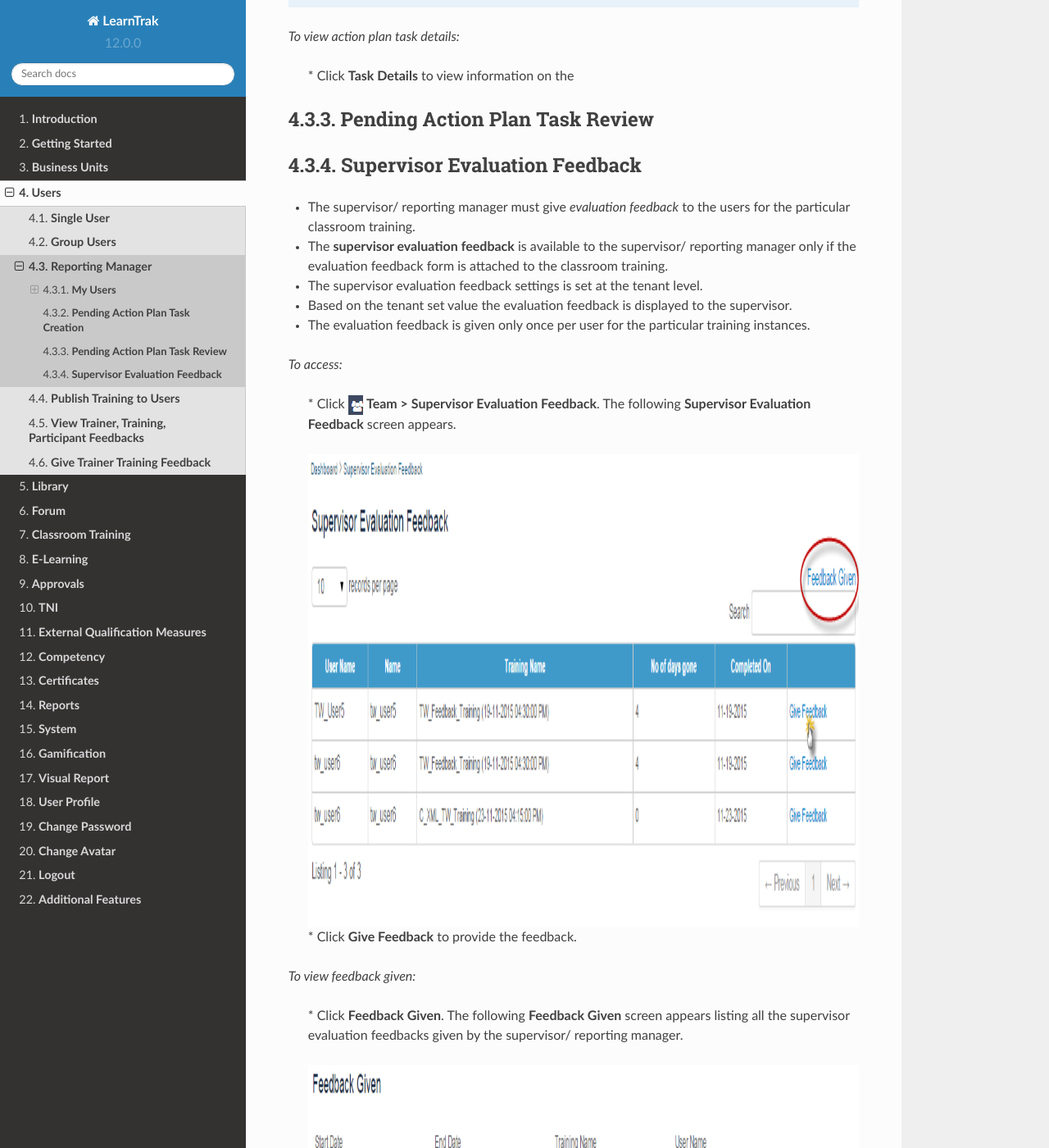
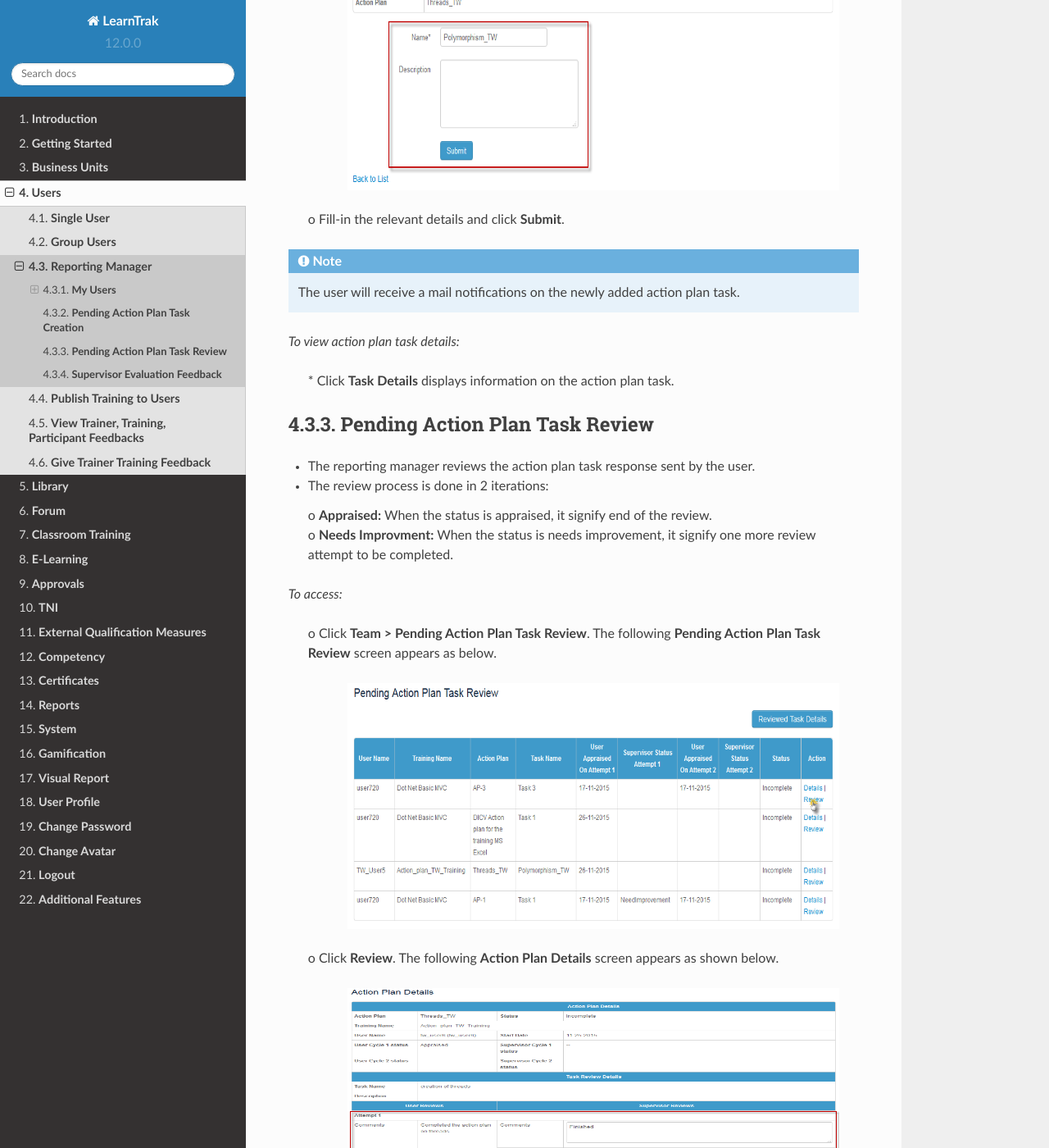
Before and after one commit to 24x7learning/lt-docs, a Sphinx documentation site: the page built from source/users-lms/reporting-manager.rst, in a window 1280 px wide and 1400 px high, scrolled down 5875 px. Shown: the whole window at 82% size. Built offline with Sphinx 7.4.7 and the Read the Docs theme 2.0.0, drawn with Linux system fonts in a browser that asks for light colours; formulas are drawn with MathJax 3; pages that are not in the unit, such as notebooks, are missing from menus; some of the changed text lies outside the part shown.

Commit message:
action_plan

```diff
--- a/source/users-lms/reporting-manager.rst
+++ b/source/users-lms/reporting-manager.rst
@@ -128,7 +128,7 @@
 
 *To create action plan task:*
 
-    | * Click **Team > Pending Action Plan Task Creation**. The following **Pending Action Plan Task Creation** screen appears as shown below.
+    o Click **Team > Pending Action Plan Task Creation**. The following **Pending Action Plan Task Creation** screen appears as shown below.
 
       .. image:: _static/action_plan_task_crt.png
          :height: 250px
@@ -136,7 +136,9 @@
          :scale: 120 %
          :align: center
 
-    | * Click **New Task** to create new task for the action plan. The following **Create Task** screen appears as below.
+
+   o Click **New Task** to create new task for the action plan. The following **Create Task** screen appears as below.
+
 
       .. image:: _static/crt_task.png
          :height: 250px
@@ -144,16 +146,40 @@
          :scale: 120 %
          :align: center
 
-         | * Fill-in the relevant details and click **Submit**.
+
+   o Fill-in the relevant details and click **Submit**.
 
 .. note:: The user will receive a mail notifications on the newly added action plan task.
 
 *To view action plan task details:*
 
-    | * Click **Task Details** to view information on the
+    | * Click **Task Details** displays information on the action plan task.
 
 **Pending Action Plan Task Review**
 ----------------------------------
+* The reporting manager reviews the action plan task response sent by the user.
+* The review process is done in 2 iterations:
+
+  | o **Appraised:** When the status is appraised, it signify end of the review.
+  | o **Needs Improvment:** When the status is needs improvement, it signify one more review attempt to be completed.
+
+*To access:*
+
+    o  Click **Team > Pending Action Plan Task Review**. The following **Pending Action Plan Task Review** screen appears as below.
+
+      .. image:: _static/action_plan_task_review.png
+         :height: 250px
+         :width: 500 px
+         :scale: 120 %
+         :align: center
+
+    o  Click **Review**. The following **Action Plan Details** screen appears as shown below.
+
+      .. image:: _static/action_plan_apraised.png
+         :height: 250px
+         :width: 500 px
+         :scale: 120 %
+         :align: center
 
 **Supervisor Evaluation Feedback**
 ----------------------------------
```
Also changed, not shown: source/classroom-training/training-access.rst (+4 -8 lines), source/users-lms/_static/action_plan_apraised.png (added).
